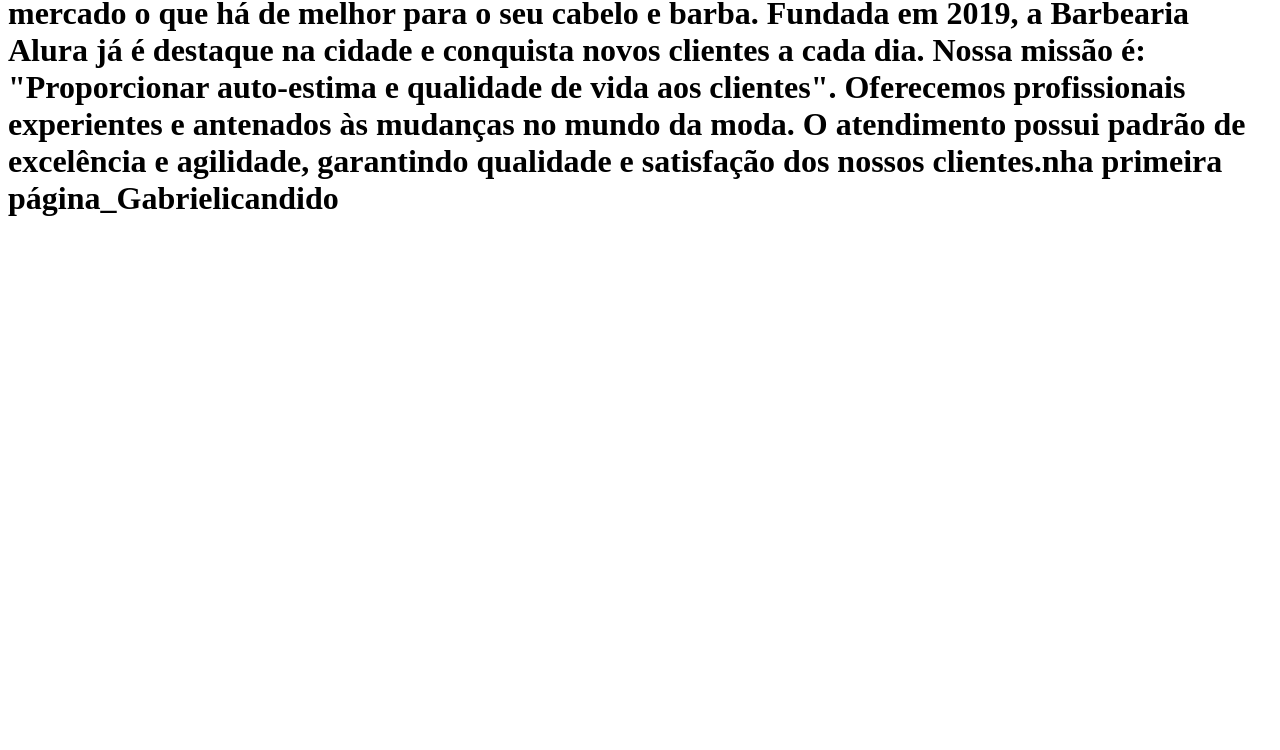
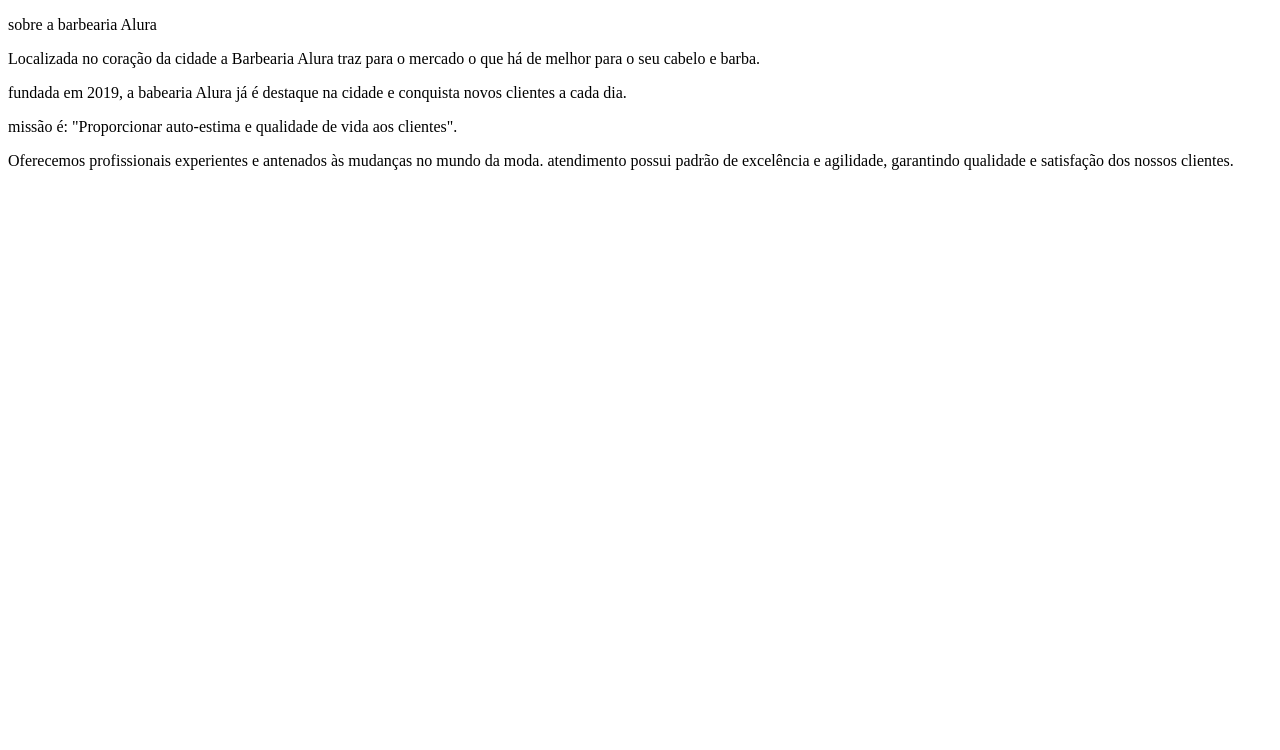
Before and after one commit to Gabrieli2022/aula2807, a plain HTML site: page index.html in a window 1280 px wide. Shown: the part 50-800 px from the top of the page. Drawn offline with Linux system fonts and the light colour scheme.

Commit message:
adicionei o p

```diff
--- a/index.html
+++ b/index.html
@@ -1,4 +1,6 @@
-<h1> miSobre a Barbearia Alura
-Localizada no coração da cidade a Barbearia Alura traz para o mercado o que há de melhor para o seu cabelo e barba. Fundada em 2019, a Barbearia Alura já é destaque na cidade e conquista novos clientes a cada dia.
-Nossa missão é: "Proporcionar auto-estima e qualidade de vida aos clientes".
-Oferecemos profissionais experientes e antenados às mudanças no mundo da moda. O atendimento possui padrão de excelência e agilidade, garantindo qualidade e satisfação dos nossos clientes.nha primeira página_Gabrielicandido </h1>
+<h1> a Barbearia Alura </h1>
+sobre a barbearia Alura <p>Localizada no coração da cidade a Barbearia Alura traz para o mercado o que há de melhor para o seu cabelo e barba. </p>
+fundada em 2019, a babearia Alura já é destaque na cidade e conquista novos clientes a cada dia. </p>
+<p> missão é: "Proporcionar auto-estima e qualidade de vida aos clientes". </p>
+Oferecemos profissionais experientes e antenados às mudanças no mundo da moda.  atendimento possui padrão de excelência e agilidade,
+ garantindo qualidade e satisfação dos nossos clientes.</p>
```
